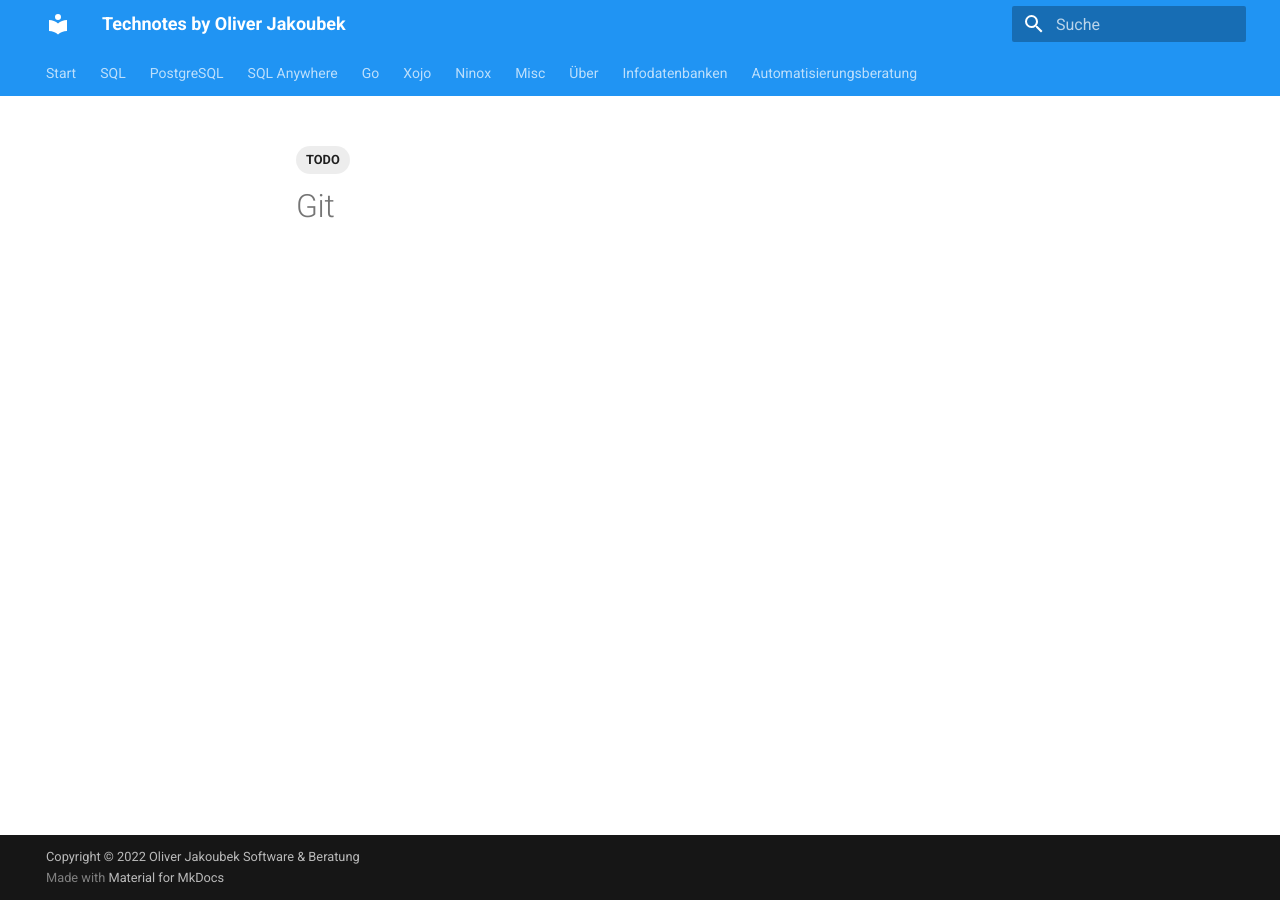
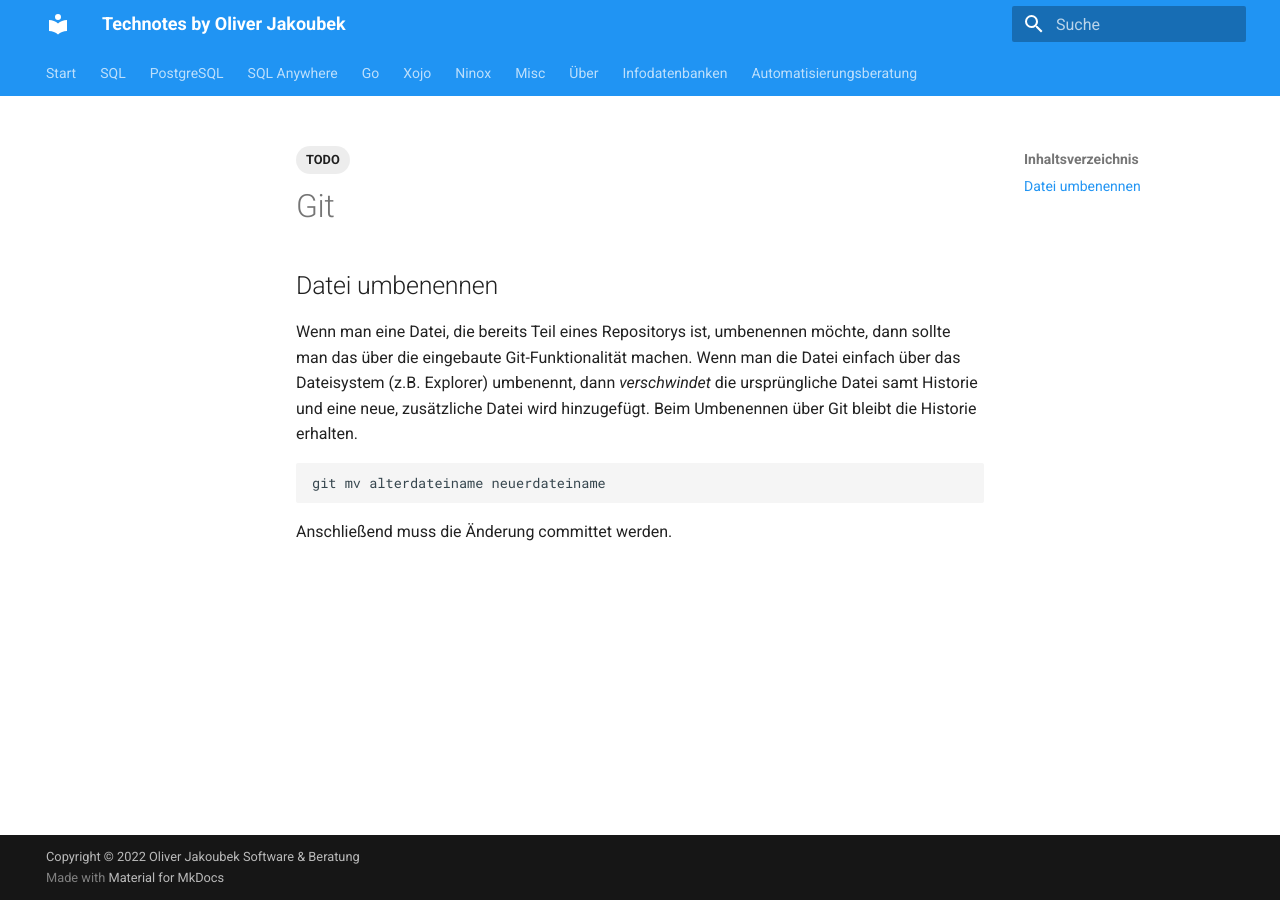
Before and after one commit to jakoubek/technotes, an MkDocs documentation site: the page built from docs/misc/git.md, in a window 1280 px wide. Built offline with MkDocs 1.6.1 and Material for MkDocs 9.7.7, drawn with Linux system fonts in a browser that asks for light colours.

Commit message:
Git: Datei umbenennen

````diff
--- a/docs/misc/git.md
+++ b/docs/misc/git.md
@@ -4,3 +4,13 @@ tags:
 ---
 
 # Git
+
+## Datei umbenennen
+
+Wenn man eine Datei, die bereits Teil eines Repositorys ist, umbenennen möchte, dann sollte man das über die eingebaute Git-Funktionalität machen. Wenn man die Datei einfach über das Dateisystem (z.B. Explorer) umbenennt, dann *verschwindet* die ursprüngliche Datei samt Historie und eine neue, zusätzliche Datei wird hinzugefügt. Beim Umbenennen über Git bleibt die Historie erhalten.
+
+```shell
+git mv alterdateiname neuerdateiname
+```
+
+Anschließend muss die Änderung committet werden.
````
